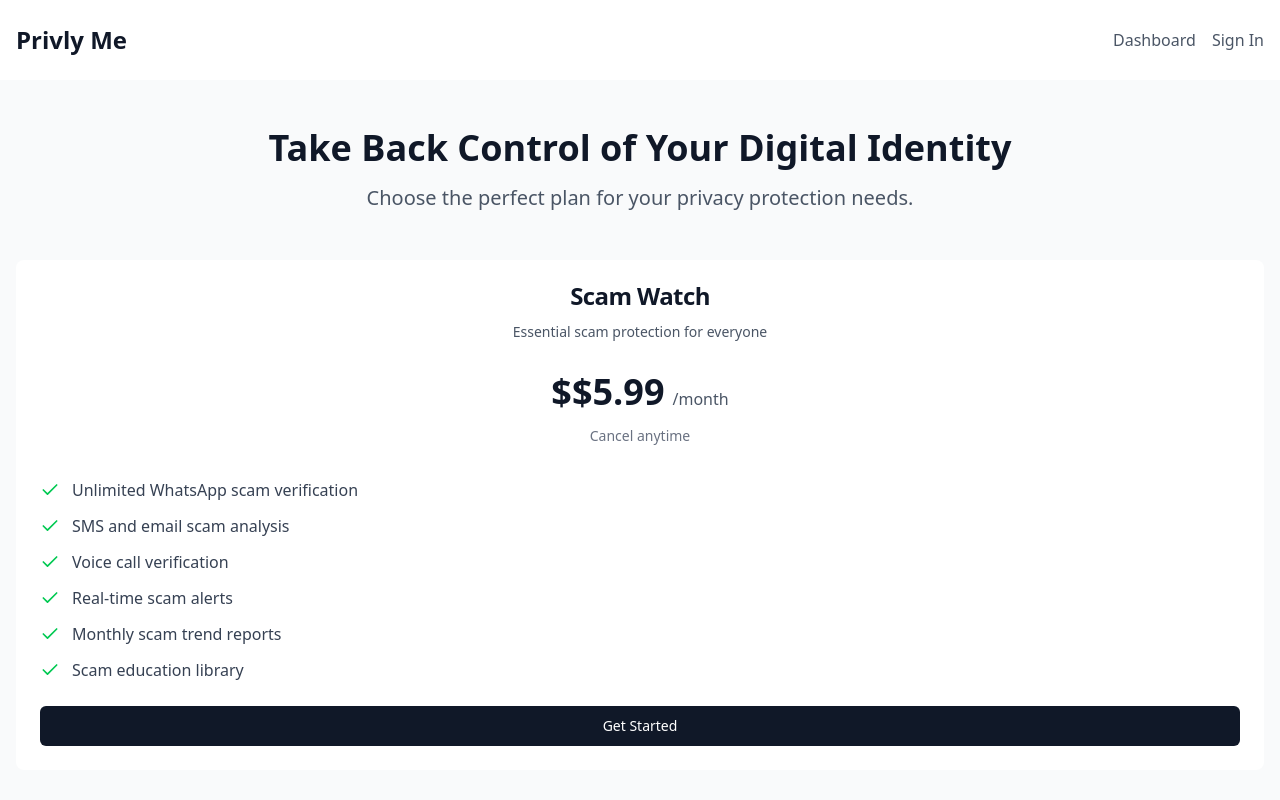
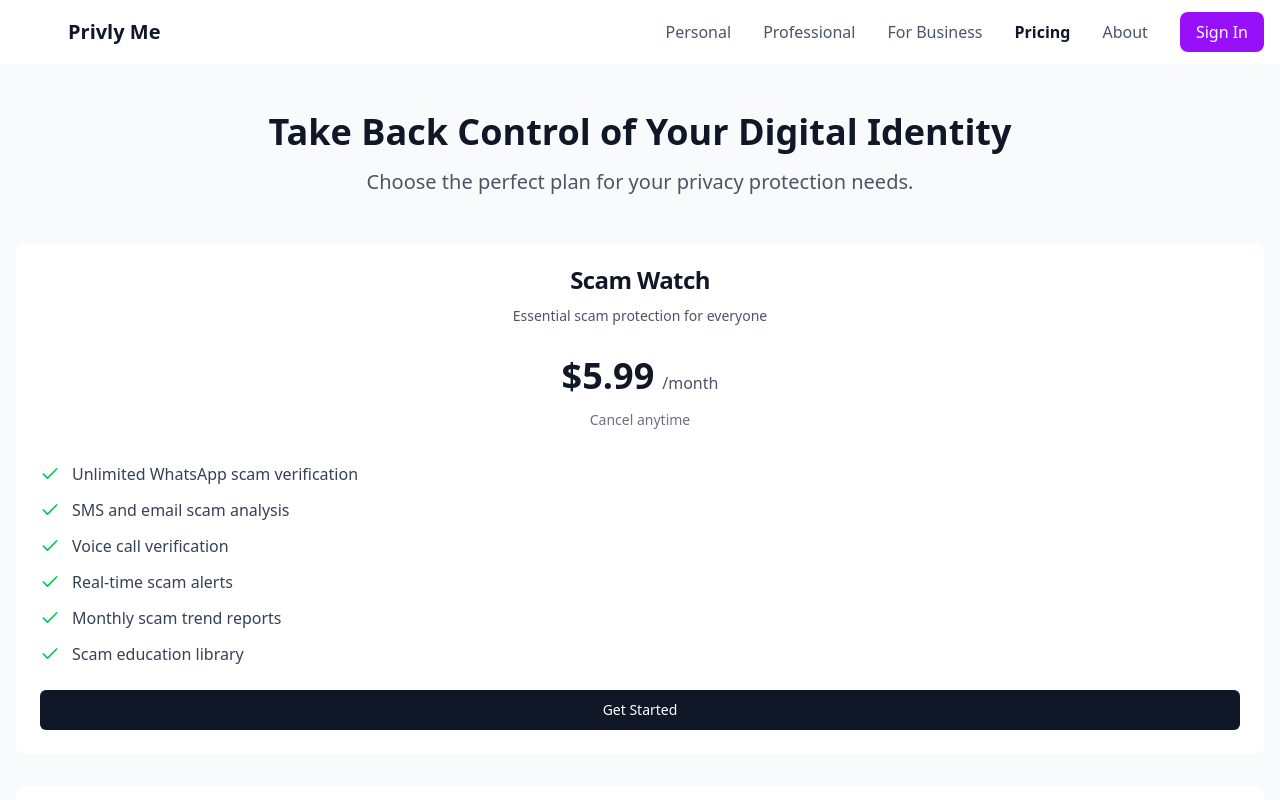
Before and after one commit to jonoairey/privly-public, a Next.js app: page /pricing in a window 1280 px wide. Shown: the top 800 px of the page. Built offline with nearby package versions, Linux system fonts and the light colour scheme; no server answers.

Commit message:
added header and footer to all pages

```diff
--- /dev/null
+++ b/app/guides/layout.tsx
@@ -0,0 +1,56 @@
+import Link from 'next/link'
+import { Shield } from 'lucide-react'
+import Footer from '@/components/footer'
+
+export default function GuidesLayout({
+  children,
+}: {
+  children: React.ReactNode
+}) {
+  return (
+    <>
+      {/* Header */}
+      <nav className="bg-white border-b border-gray-200">
+        <div className="max-w-7xl mx-auto px-4 sm:px-6 lg:px-8">
+          <div className="flex justify-between items-center h-16">
+            <Link href="/" className="flex items-center space-x-3">
+              <div className="p-2 bg-gradient-to-br from-purple-500 to-blue-600 rounded-lg shadow-lg">
+                <Shield className="w-6 h-6 text-white" />
+              </div>
+              <span className="text-xl font-bold text-gray-900">Privly Me</span>
+            </Link>
+            <div className="hidden md:flex items-center space-x-8">
+              <Link href="/personal" className="text-gray-600 hover:text-gray-900 transition-colors">
+                Personal
+              </Link>
+              <Link href="/professional" className="text-gray-600 hover:text-gray-900 transition-colors">
+                Professional
+              </Link>
+              <Link href="/for-business" className="text-gray-600 hover:text-gray-900 transition-colors">
+                For Business
+              </Link>
+              <Link href="/pricing" className="text-gray-600 hover:text-gray-900 transition-colors">
+                Pricing
+              </Link>
+              <Link href="/about" className="text-gray-600 hover:text-gray-900 transition-colors">
+                About
+              </Link>
+              <Link
+                href={`${process.env.NEXT_PUBLIC_APP_URL || 'https://app.useprivly.com'}/auth/signin`}
+                className="bg-purple-600 hover:bg-purple-700 text-white px-4 py-2 rounded-lg transition-colors"
+              >
+                Sign In
+              </Link>
+            </div>
+          </div>
+        </div>
+      </nav>
+
+      {/* Content */}
+      {children}
+
+      {/* Footer */}
+      <Footer />
+    </>
+  )
+}
--- a/app/pricing/page.tsx
+++ b/app/pricing/page.tsx
@@ -1,9 +1,10 @@
 import { Card, CardContent, CardDescription, CardHeader, CardTitle } from '@/components/ui/card'
 import { Button } from '@/components/ui/button'
 import { Badge } from '@/components/ui/badge'
-import { Check, Star } from 'lucide-react'
+import { Check, Star, Shield } from 'lucide-react'
 import Link from 'next/link'
 import { SUBSCRIPTION_PLANS } from '@/lib/constants'
+import Footer from '@/components/footer'
 
 export default function PricingPage() {
   const plans = [
@@ -30,23 +31,41 @@ export default function PricingPage() {
   return (
     <div className="min-h-screen bg-gray-50">
       {/* Header */}
-      <div className="bg-white shadow-sm">
+      <nav className="bg-white border-b border-gray-200">
         <div className="max-w-7xl mx-auto px-4 sm:px-6 lg:px-8">
-          <div className="flex justify-between items-center py-6">
-            <div className="flex items-center">
-              <h1 className="text-2xl font-bold text-gray-900">Privly Me</h1>
-            </div>
-            <div className="flex items-center space-x-4">
-              <Link href={`${process.env.NEXT_PUBLIC_APP_URL}/dashboard`} className="text-gray-600 hover:text-gray-900">
-                Dashboard
+          <div className="flex justify-between items-center h-16">
+            <Link href="/" className="flex items-center space-x-3">
+              <div className="p-2 bg-gradient-to-br from-purple-500 to-blue-600 rounded-lg shadow-lg">
+                <Shield className="w-6 h-6 text-white" />
+              </div>
+              <span className="text-xl font-bold text-gray-900">Privly Me</span>
+            </Link>
+            <div className="flex items-center space-x-8">
+              <Link href="/personal" className="text-gray-600 hover:text-gray-900 transition-colors">
+                Personal
               </Link>
-              <Link href={`${process.env.NEXT_PUBLIC_APP_URL}/auth/signin`} className="text-gray-600 hover:text-gray-900">
+              <Link href="/professional" className="text-gray-600 hover:text-gray-900 transition-colors">
+                Professional
+              </Link>
+              <Link href="/for-business" className="text-gray-600 hover:text-gray-900 transition-colors">
+                For Business
+              </Link>
+              <Link href="/pricing" className="text-gray-900 font-semibold">
+                Pricing
+              </Link>
+              <Link href="/about" className="text-gray-600 hover:text-gray-900 transition-colors">
+                About
+              </Link>
+              <Link
+                href={`${process.env.NEXT_PUBLIC_APP_URL || 'https://app.useprivly.com'}/auth/signin`}
+                className="bg-purple-600 hover:bg-purple-700 text-white px-4 py-2 rounded-lg transition-colors"
+              >
                 Sign In
               </Link>
             </div>
           </div>
         </div>
-      </div>
+      </nav>
 
       {/* Pricing Section */}
       <div className="max-w-7xl mx-auto px-4 sm:px-6 lg:px-8 py-12">
@@ -75,7 +94,7 @@ export default function PricingPage() {
                 <CardTitle className="text-2xl font-bold text-gray-900">{plan.name}</CardTitle>
                 <CardDescription className="text-gray-600 mt-2">{plan.description}</CardDescription>
                 <div className="mt-6">
-                  <span className="text-4xl font-bold text-gray-900">${plan.price}</span>
+                  <span className="text-4xl font-bold text-gray-900">{plan.price}</span>
                   <span className="text-gray-600 ml-2">/month</span>
                 </div>
                 <p className="text-sm text-gray-500 mt-2">Cancel anytime</p>
@@ -188,6 +207,9 @@ export default function PricingPage() {
           </div>
         </div>
       </div>
+
+      {/* Footer */}
+      <Footer />
     </div>
   )
 }
```
